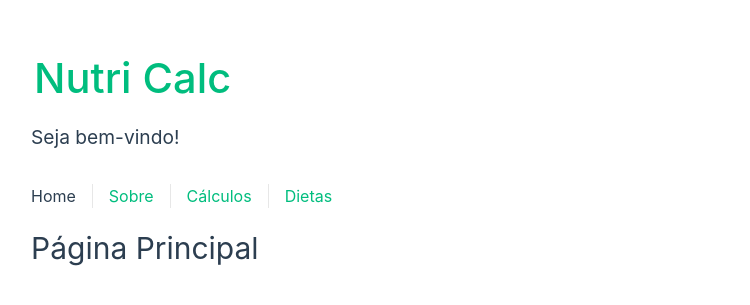
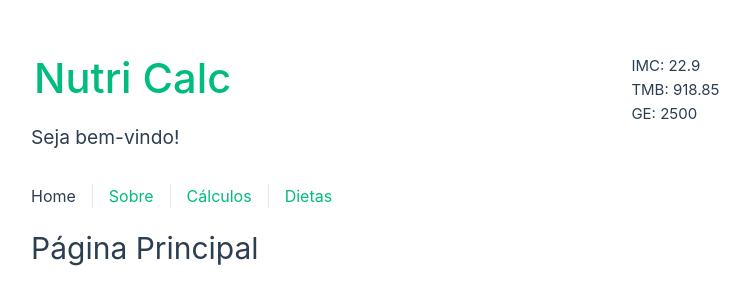
Before and after one commit to senacgo-hugotannus/nutri-calc-frontend, a Vue app: page / in a window 1280 px wide. Shown: the part 237-542 px from the top of the page, without its empty margins (95-845 px from the left). Built offline with nearby package versions, Linux system fonts and the light colour scheme.

Commit message:
NCInfo em andamento

```diff
--- a/src/App.vue
+++ b/src/App.vue
@@ -19,12 +19,16 @@
       </NCContainer>
     </main>
   </NCContainer>
+  <NCInfo :imcLabel="'IMC: '" :imcValue="22.9"
+          :tmbLabel="'TMB: '" :tmbValue="918.85"
+          :geLabel="'GE: '"   :geValue="2500"/>
 </template>
 
 <script>
 import { RouterLink, RouterView } from 'vue-router'
 import NCContainer from './components/NCContainer.vue'
 import TheMainPage from './components/TheMainPage.vue'
+import NCInfo from './components/NCInfo.vue';
 
 export default {
   name: 'App',
@@ -33,6 +37,7 @@ export default {
     RouterLink,
     RouterView,
     NCContainer,
+    NCInfo,
   }
 }
 </script>
--- /dev/null
+++ b/src/components/NCInfo.vue
@@ -0,0 +1,26 @@
+<template>
+    <div>
+        <div>
+            <label>{{ imcLabel }}<span> {{ imcValue }}</span></label>
+        </div>
+        <div>
+            <label>{{ tmbLabel }}<span> {{ tmbValue }}</span></label>
+        </div>
+        <div>
+            <label>{{ geLabel }}<span> {{ geValue }}</span></label>
+        </div>
+    </div>
+</template>
+
+<script>
+export default {
+    props: {
+        tmbLabel: Text,
+        geLabel: Text,
+        imcLabel: Text,
+        tmbValue: Number,
+        geValue: Number,
+        imcValue: Number,
+    }
+}
+</script>
```
